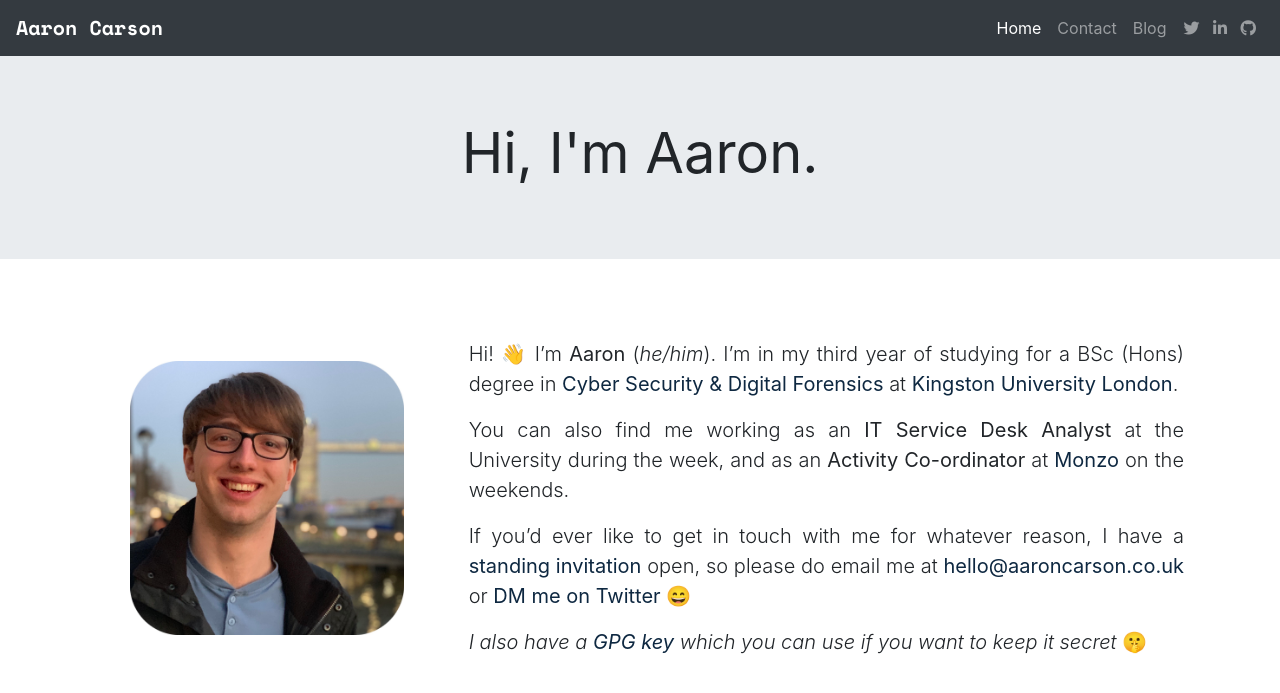
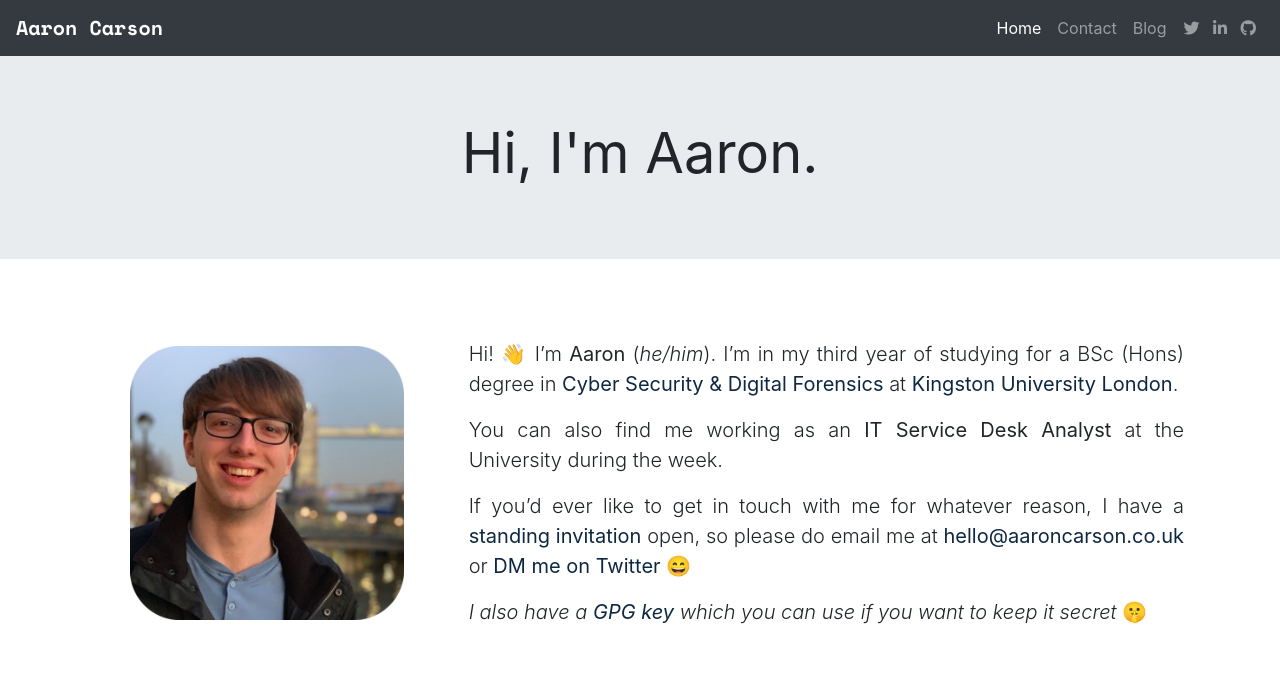
Before and after one commit to caraar12345/aaroncarson.co.uk_jekyll, a Jekyll site: the page built from index.md, in a window 1280 px wide. Shown: the top 693 px of the page. Built offline with Jekyll 4.4.1, drawn with Linux system fonts in a browser that asks for light colours; nearby versions of some CDN libraries.

Commit message:
Update index.md

```diff
--- a/index.md
+++ b/index.md
@@ -10,7 +10,7 @@
 <div class="col-md-8 my-4 lead text-justify" markdown="1">
   Hi! 👋 I’m __Aaron__ (_he/him_). I’m in my third year of studying for a BSc (Hons) degree in [__Cyber Security & Digital Forensics__](https://www.kingston.ac.uk/undergraduate/courses/cyber-security-computer-forensics/) at [__Kingston University London__](https://www.kingston.ac.uk/).
 
-  You can also find me working as an __IT Service Desk Analyst__ at the University during the week, and as an __Activity Co-ordinator__ at [__Monzo__](https://monzo.com) on the weekends.
+  You can also find me working as an __IT Service Desk Analyst__ at the University during the week.
 
   If you’d ever like to get in touch with me for whatever reason, I have a [**standing invitation**](/contact/standing-invitation) open, so please do email me at [__hello@aaroncarson.co.uk__](mailto:hello@aaroncarson.co.uk) or [__DM me on Twitter__](https://twitter.com/acar321) 😄
 
```
